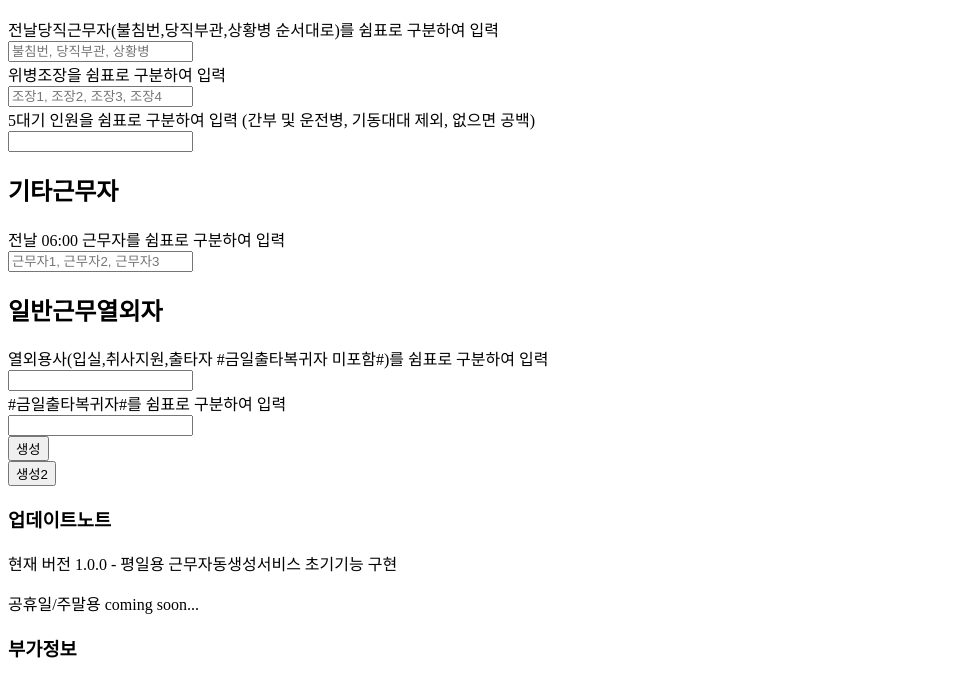
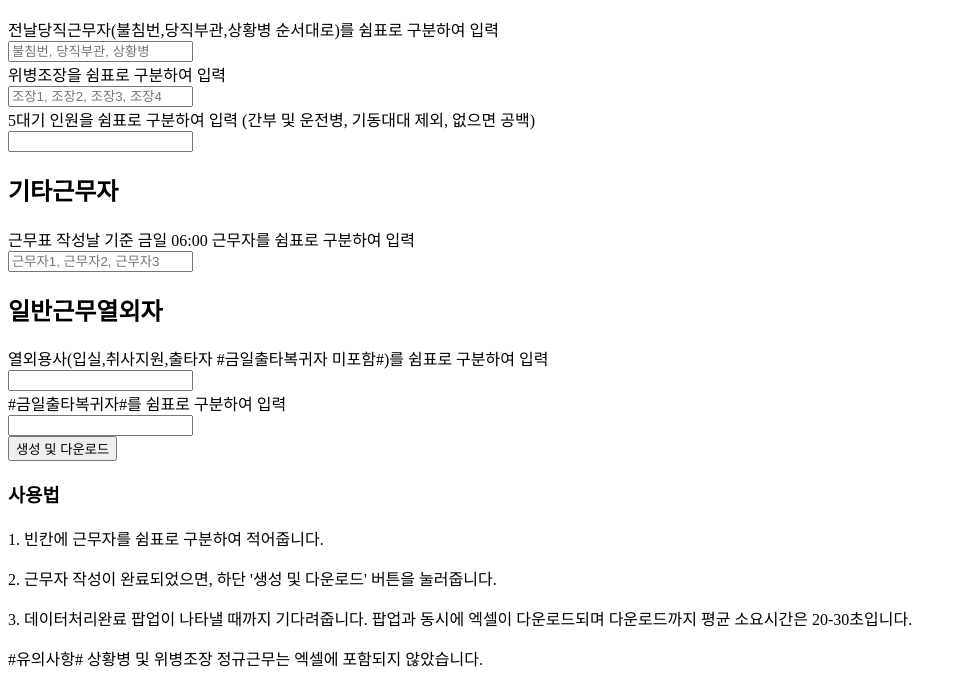
Before and after one commit to leewoojye/scheduleGenerator, a website: page scheduleGenerator/public/index.html in a window 1280 px wide. Shown: the part 127-800 px from the top of the page, without its empty margins (0-967 px from the left). Drawn offline with Linux system fonts and the light colour scheme.

Commit message:
html 정보수정

```diff
--- a/scheduleGenerator/mainfileTest.mjs
+++ b/scheduleGenerator/mainfileTest.mjs
@@ -97,7 +97,6 @@ function generateExcel() {
   const ws = XLSX.utils.aoa_to_sheet(formattedData);  // 2차원 배열을 워크시트로 변환
   const wb = XLSX.utils.book_new();
   XLSX.utils.book_append_sheet(wb, ws, "Sheet1");
-  // XLSX.writeFile(wb, `${getCurrentTime()}.xlsx`); // nodejs 서버내에서 엑셀 다운로드
 
   const excelBuffer = XLSX.write(wb, { bookType: "xlsx", type: "buffer" });
   return excelBuffer;
@@ -130,7 +129,6 @@ async function setEmployees () {
   return new Promise((resolve) => {
     setTimeout(() => {
       console.log("setEmployees 작업 완료!");
-      console.log(excelOutput);
       resolve(excelOutput);
     }, 2000);
   });
@@ -143,7 +141,6 @@ app.get('/api/getTimelines', async (req, res) => {
     res.setHeader("Content-Disposition", "attachment; filename=SampleData.xlsx");
     res.setHeader("Content-Type", "application/vnd.openxmlformats-officedocument.spreadsheetml.sheet");
     res.send(wb);
-    // res.json({ lowTimeline, dayTimeline, nightTimeline });
 
   } catch (error) {
     console.error('에러 발생:', error);
--- a/scheduleGenerator/public/index.html
+++ b/scheduleGenerator/public/index.html
@@ -32,7 +32,7 @@
       /><br />
         <h2>기타근무자</h2>
         <label for="sixthworkers"
-        >전날 06:00 근무자를 쉼표로
+        >근무표 작성날 기준 금일 06:00 근무자를 쉼표로
         구분하여 입력</label><br />
       <input
         type="text"
@@ -55,10 +55,15 @@
           name="multi-input"
           placeholder=""
         /><br />
-        <button type="button" id="generate" onclick="console.log('hi')">생성</button>
+        <!-- <button type="button" id="generate" onclick="console.log('hi')">생성</button> -->
       </form>
     </div>
-    <button id="generate2">생성2</button>
+    <button id="generate2">생성 및 다운로드</button>
+    <h3>사용법</h3>
+    <p>1. 빈칸에 근무자를 쉼표로 구분하여 적어줍니다.</p>
+    <p>2. 근무자 작성이 완료되었으면, 하단 '생성 및 다운로드' 버튼을 눌러줍니다.</p>
+    <p>3. 데이터처리완료 팝업이 나타낼 때까지 기다려줍니다. 팝업과 동시에 엑셀이 다운로드되며 다운로드까지 평균 소요시간은 20-30초입니다.</p>
+    <p>#유의사항# 상황병 및 위병조장 정규근무는 엑셀에 포함되지 않았습니다.</p>
     <h3>업데이트노트</h3>
     <p>현재 버전 1.0.0 - 평일용 근무자동생성서비스 초기기능 구현</p>
     <p>공휴일/주말용 coming soon...</p>
@@ -103,13 +108,7 @@
           a.click();
           window.URL.revokeObjectURL(url);
 
-          //const data = await response.json();
           alert("데이터를 성공적으로 받았습니다!");
-          //const { lowTimeline, dayTimeline, nightTimeline } = data;
-
-          //console.log('LowTimeline:', lowTimeline);
-          //console.log('DayTimeline:', dayTimeline);
-          //console.log('NightTimeline:', nightTimeline);
 
         } catch (error) {
           console.error('모듈 로드 실패:', error);
```
Also changed, not shown: scheduleGenerator/package.json (+4 -5 lines).
